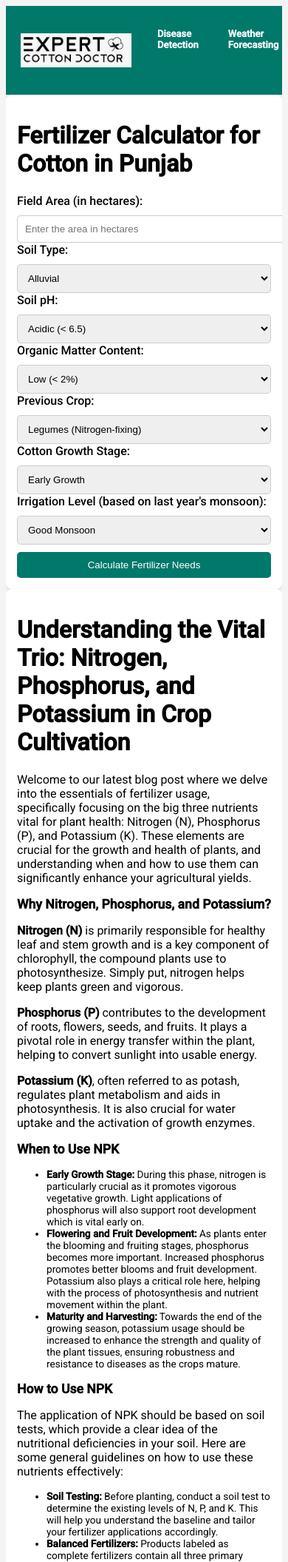
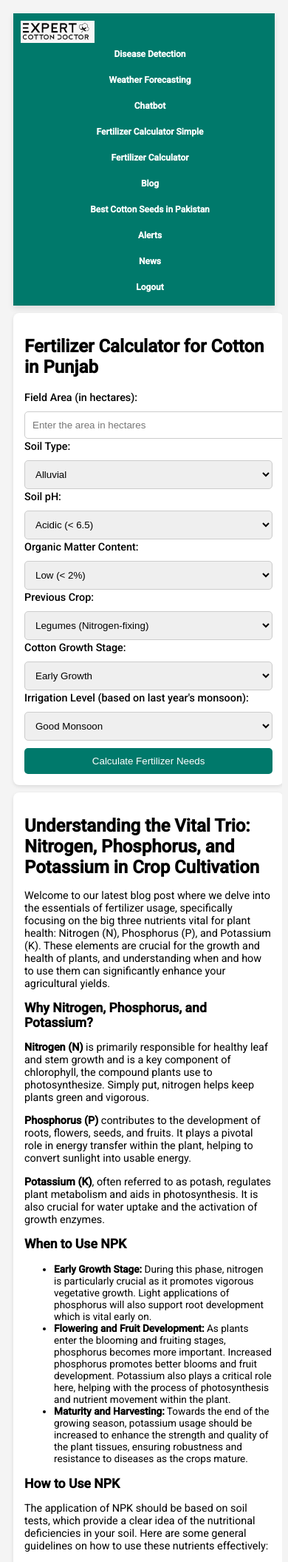
Before and after one commit to SibghaBhatti/cotton-disease-web-app, a Flask app: template templates/fertilizer_calculator_1.html in a window 390 px wide. Shown: the top 2111 px of the page at 74% size. Run offline with Flask 3, Linux system fonts and the light colour scheme; the template is opened without the code that fills it: values that come from a table or form of the project are taken from there, others are empty.

Commit message:
Update fertilizer_calculator_1.html

```diff
--- a/templates/fertilizer_calculator_1.html
+++ b/templates/fertilizer_calculator_1.html
@@ -192,6 +192,109 @@
     font-size: 0.85em;
   }
 }
+        @media (max-width: 768px) {
+    body {
+      padding: 10px;
+    }
+    nav {
+      flex-direction: column;
+      align-items: flex-start;
+      padding: 10px;
+    }
+    nav .logo img {
+      width: 120px;
+    }
+    nav .links {
+      flex-direction: column;
+      width: 100%;
+      gap: 5px;
+    }
+    nav .links a {
+      display: block;
+      padding: 10px;
+      font-size: 14px;
+      width: 100%;
+      text-align: center;
+    }
+    .container,
+    .main-content {
+      width: 95%;
+      padding: 20px;
+      margin: 10px auto;
+    }
+    h1 {
+      font-size: 1.8em;
+    }
+    p,
+    li,
+    label {
+      font-size: 1em;
+    }
+    .language-selection {
+      top: 80px;
+      right: 5px;
+      flex-direction: column;
+      gap: 5px;
+    }
+    .language-selection a {
+      padding: 8px 12px;
+      font-size: 14px;
+    }
+    footer {
+      padding: 15px;
+      font-size: 0.9em;
+    }
+    footer a {
+      margin: 5px;
+      font-size: 0.9em;
+    }
+    form input[type="text"],
+    form input[type="number"],
+    form input[type="email"],
+    form input[type="password"],
+    form select,
+    form button,
+    form input[type="submit"] {
+      font-size: 0.9em;
+      padding: 8px;
+    }
+  }
+
+  @media (max-width: 480px) {
+    nav .logo img {
+      width: 100px;
+    }
+    nav .links a {
+      font-size: 12px;
+      padding: 8px;
+    }
+    .container,
+    .main-content {
+      padding: 15px;
+    }
+    h1 {
+      font-size: 1.5em;
+    }
+    p,
+    li,
+    label {
+      font-size: 0.9em;
+    }
+    .language-selection a {
+      padding: 6px 10px;
+      font-size: 12px;
+    }
+    form input[type="text"],
+    form input[type="number"],
+    form input[type="email"],
+    form input[type="password"],
+    form select,
+    form button,
+    form input[type="submit"] {
+      font-size: 0.85em;
+      padding: 7px;
+    }
+  }
     </style>
 </head>
 <body>
```
